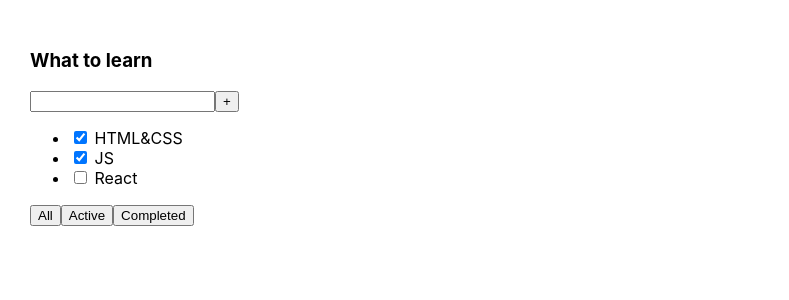
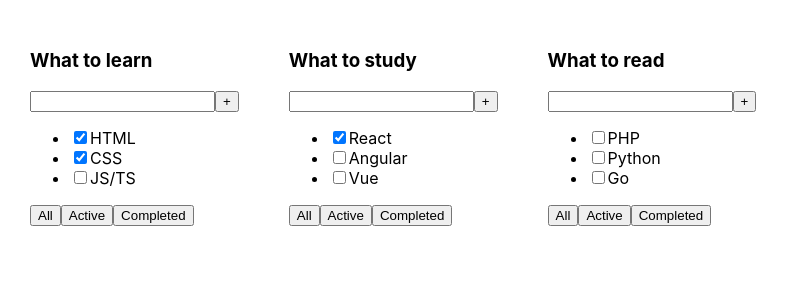
Before and after one commit to AntonKrasouski88/to-do-list, a React (Create React App) app: page / in a window 1280 px wide. Shown: the top 300 px of the page, without its empty margins (0-789 px from the left). Built offline with nearby package versions, Linux system fonts and the light colour scheme.

Commit message:
Add TodoList.tsx component with props

```diff
--- a/src/App.tsx
+++ b/src/App.tsx
@@ -1,26 +1,33 @@
 import React from 'react';
 import './App.css';
+import {TodoList} from "./TodoList";
+import {TaskType} from "./TodoList";
+
+//GRUD - create read update delete
+//GUI - graphic user interface
 
 function App() {
+    const tasks_1: Array<TaskType> = [
+        {id: 1, title: "HTML", isDone: true},
+        {id: 2, title: "CSS", isDone: true},
+        {id: 3, title: "JS/TS", isDone: false}
+    ]
+    const tasks_2: Array<TaskType> = [
+        {id: 1, title: "React", isDone: true},
+        {id: 2, title: "Angular", isDone: false},
+        {id: 3, title: "Vue", isDone: false}
+    ]
+    const tasks_3: Array<TaskType> = [
+        {id: 1, title: "PHP", isDone: false},
+        {id: 2, title: "Python", isDone: false},
+        {id: 3, title: "Go", isDone: false}
+    ]
+
     return (
         <div className="App">
-            <div>
-                <h3>What to learn</h3>
-                <div>
-                    <input/>
-                    <button>+</button>
-                </div>
-                <ul>
-                    <li><input type="checkbox" checked={true}/> <span>HTML&CSS</span></li>
-                    <li><input type="checkbox" checked={true}/> <span>JS</span></li>
-                    <li><input type="checkbox" checked={false}/> <span>React</span></li>
-                </ul>
-                <div>
-                    <button>All</button>
-                    <button>Active</button>
-                    <button>Completed</button>
-                </div>
-            </div>
+            <TodoList tasks = {tasks_1} title= "What to learn"/>
+            <TodoList tasks = {tasks_2} title= "What to study"/>
+            <TodoList tasks = {tasks_3} title= "What to read"/>
         </div>
     );
 }
--- /dev/null
+++ b/src/TodoList.tsx
@@ -0,0 +1,44 @@
+import React from 'react';
+
+type TodoListPropsType = {
+    title: string;
+    tasks: Array<TaskType>
+}
+
+export type TaskType = {
+    id: number;
+    title: string;
+    isDone: boolean;
+}
+
+console.log()
+export const TodoList = (props:TodoListPropsType) => {
+    return (
+        <div>
+            <h3>{props.title}</h3>
+            <div>
+                <input/>
+                <button>+</button>
+            </div>
+            <ul>
+                <li>
+                    <input type="checkbox" checked={props.tasks[0].isDone}/>
+                    <span>{props.tasks[0].title}</span>
+                </li>
+                <li>
+                    <input type="checkbox" checked={props.tasks[1].isDone}/>
+                    <span>{props.tasks[1].title}</span>
+                </li>
+                <li>
+                    <input type="checkbox" checked={props.tasks[2].isDone}/>
+                    <span>{props.tasks[2].title}</span>
+                </li>
+            </ul>
+            <div>
+                <button>All</button>
+                <button>Active</button>
+                <button>Completed</button>
+            </div>
+        </div>
+    );
+};
```
